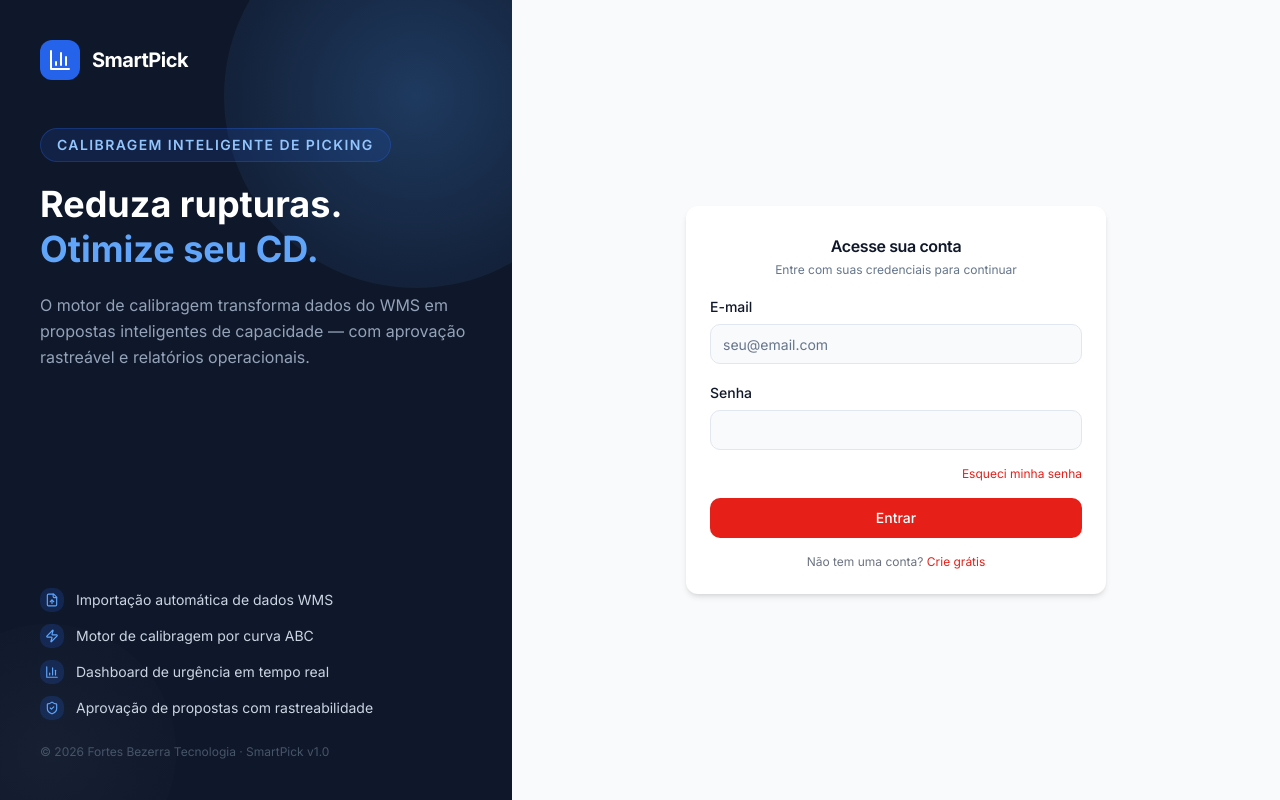
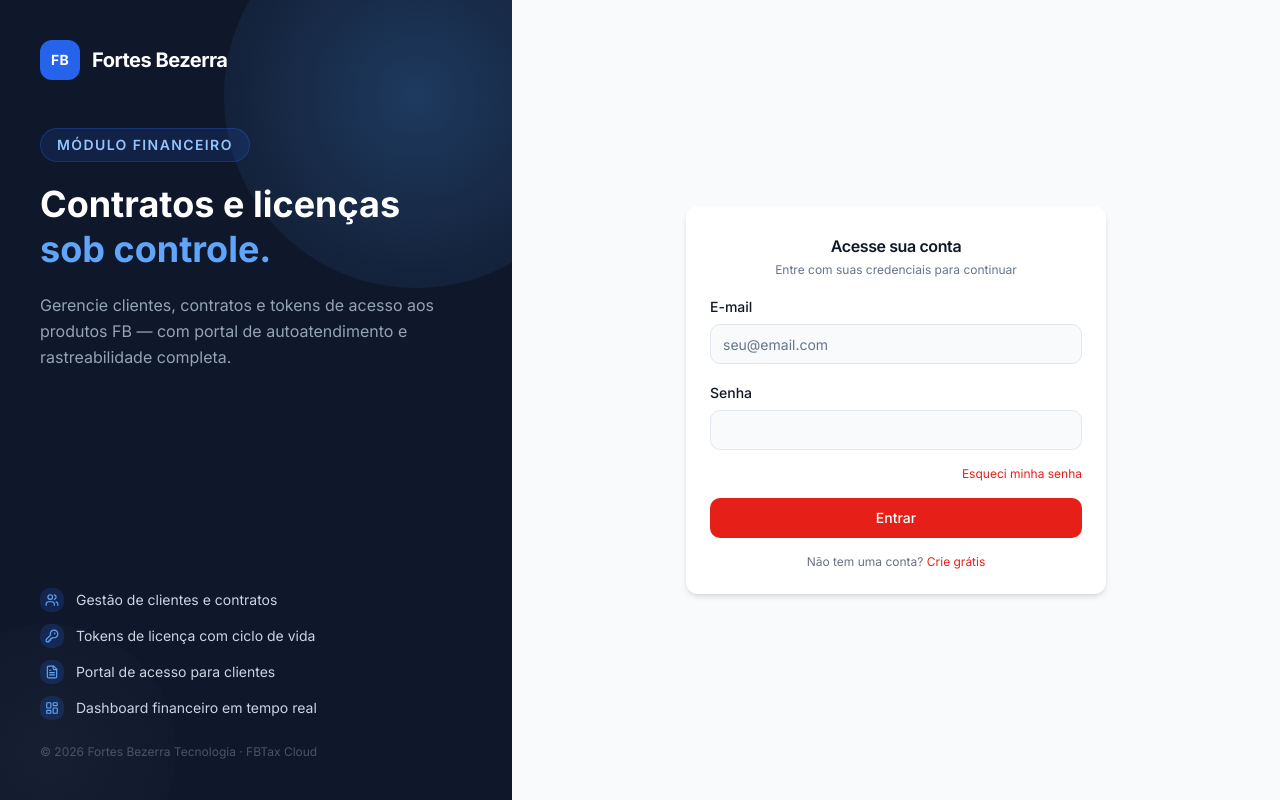
Before and after one commit to ClaudioSBezerra/FB_FBTAX_CLOUD, a React (Vite) app in the folder frontend/: page /admin/login in a window 1280 px wide. Built offline with nearby package versions, Linux system fonts and the light colour scheme.

Commit message:
feat(login): rebrand admin login page to Fortes Bezerra
Replaces SmartPick branding on the /admin/login page with Fortes
Bezerra / FBTax Cloud identity — correct brand for the financial
module admin access entry point.

Co-Authored-By: Claude Sonnet 4.6 <noreply@anthropic.com>

```diff
--- a/frontend/src/pages/Login.tsx
+++ b/frontend/src/pages/Login.tsx
@@ -7,13 +7,13 @@ import { toast } from "sonner";
 import { useNavigate, Link } from "react-router-dom";
 import { useAuth } from "@/contexts/AuthContext";
 import { Alert, AlertDescription, AlertTitle } from "@/components/ui/alert";
-import { AlertCircle, BarChart3, FileUp, Zap, ShieldCheck } from "lucide-react";
+import { AlertCircle, Users, FileText, KeyRound, LayoutDashboard } from "lucide-react";
 
 const FEATURES = [
-  { icon: FileUp,    text: "Importação automática de dados WMS" },
-  { icon: Zap,       text: "Motor de calibragem por curva ABC" },
-  { icon: BarChart3, text: "Dashboard de urgência em tempo real" },
-  { icon: ShieldCheck, text: "Aprovação de propostas com rastreabilidade" },
+  { icon: Users,           text: "Gestão de clientes e contratos"          },
+  { icon: KeyRound,        text: "Tokens de licença com ciclo de vida"     },
+  { icon: FileText,        text: "Portal de acesso para clientes"          },
+  { icon: LayoutDashboard, text: "Dashboard financeiro em tempo real"      },
 ];
 
 const Login = () => {
@@ -71,11 +71,11 @@ const Login = () => {
         {/* ── Topo: logotipo do produto ── */}
         <div className="relative z-10">
           <div className="flex items-center gap-3 mb-12">
-            <div className="w-10 h-10 rounded-xl flex items-center justify-center"
+            <div className="w-10 h-10 rounded-xl flex items-center justify-center font-bold text-white text-sm tracking-wide select-none"
               style={{ background: "#2563eb" }}>
-              <BarChart3 className="w-6 h-6 text-white" />
+              FB
             </div>
-            <span className="text-white text-xl font-bold tracking-tight">SmartPick</span>
+            <span className="text-white text-xl font-bold tracking-tight">Fortes Bezerra</span>
           </div>
 
           {/* Badge */}
@@ -85,20 +85,20 @@ const Login = () => {
               color: "#93c5fd",
               border: "1px solid rgba(37,99,235,0.3)",
             }}>
-            Calibragem Inteligente de Picking
+            Módulo Financeiro
           </span>
 
           {/* Título */}
           <h1 className="text-white text-4xl font-bold leading-tight mt-5">
-            Reduza rupturas.
+            Contratos e licenças
             <br />
-            <span style={{ color: "#60a5fa" }}>Otimize seu CD.</span>
+            <span style={{ color: "#60a5fa" }}>sob controle.</span>
           </h1>
 
           {/* Subtítulo */}
           <p className="mt-5 text-base leading-relaxed" style={{ color: "#94a3b8" }}>
-            O motor de calibragem transforma dados do WMS em propostas
-            inteligentes de capacidade — com aprovação rastreável e relatórios operacionais.
+            Gerencie clientes, contratos e tokens de acesso aos produtos FB —
+            com portal de autoatendimento e rastreabilidade completa.
           </p>
         </div>
 
@@ -117,7 +117,7 @@ const Login = () => {
           </ul>
 
           <p className="text-xs pt-2" style={{ color: "#475569" }}>
-            © {new Date().getFullYear()} Fortes Bezerra Tecnologia · SmartPick v1.0
+            © {new Date().getFullYear()} Fortes Bezerra Tecnologia · FBTax Cloud
           </p>
         </div>
       </div>
@@ -128,11 +128,11 @@ const Login = () => {
 
           {/* Logo mobile (só aparece em telas pequenas) */}
           <div className="flex lg:hidden items-center justify-center gap-2 mb-8">
-            <div className="w-8 h-8 rounded-lg flex items-center justify-center"
+            <div className="w-8 h-8 rounded-lg flex items-center justify-center font-bold text-white text-xs tracking-wide select-none"
               style={{ background: "#2563eb" }}>
-              <BarChart3 className="w-5 h-5 text-white" />
+              FB
             </div>
-            <span className="text-lg font-bold text-gray-900">SmartPick</span>
+            <span className="text-lg font-bold text-gray-900">Fortes Bezerra</span>
           </div>
 
           <Card className="w-full shadow-md border-0">
```
